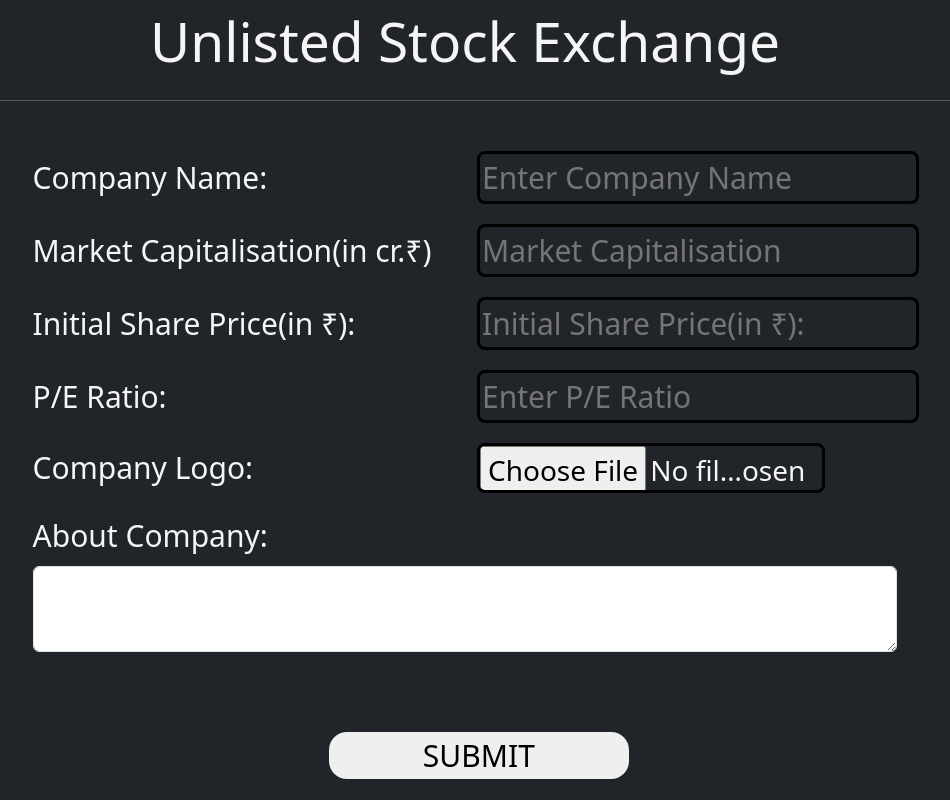
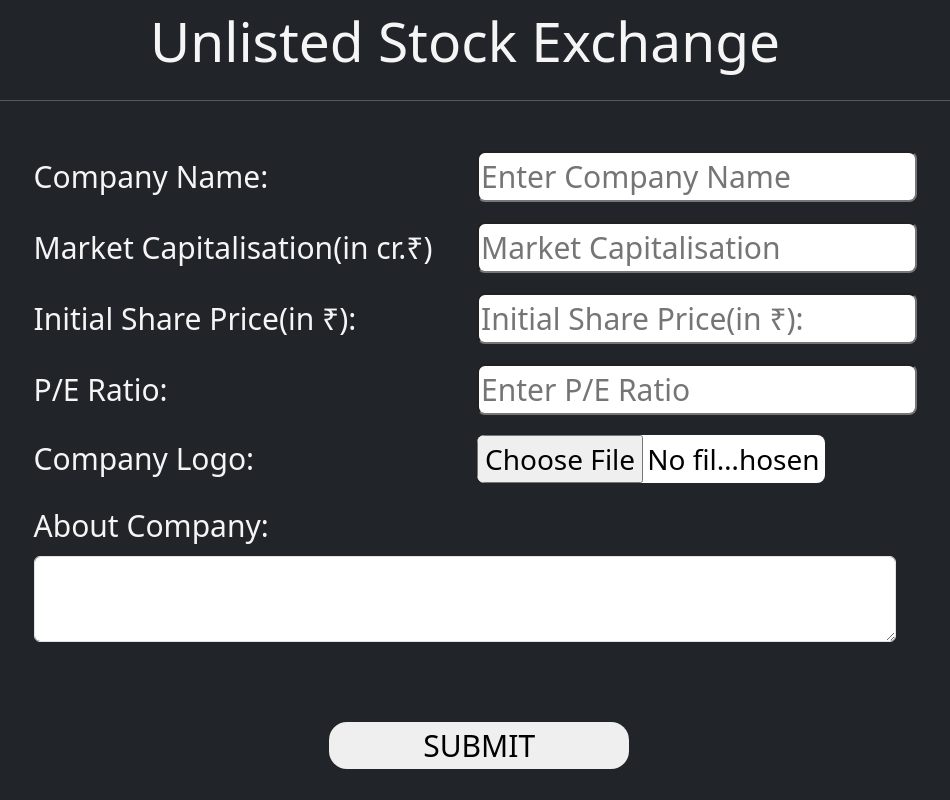
Before and after one commit to sudobh/Stock-exchange-website, a React (Create React App) app in the folder frontend/: page /admin in a window 1280 px wide. Shown: the top 800 px of the page, without its empty margins (175-1125 px from the left). Built offline with nearby package versions, Linux system fonts and the light colour scheme.

Commit message:
admin ui changes

```diff
--- a/frontend/src/components/admin.module.css
+++ b/frontend/src/components/admin.module.css
@@ -41,18 +41,15 @@
 }
 .inputfield{
  border-radius: 8px;
- background-color: #212529;
- border: solid black;
- color: whitesmoke;
+ background-color: white;
+ color: black;
 }
 .inputfield1{
   font-size: 28px;
   border-radius: 8px;
-  background-color: #212529;
-  border: solid black;
-  color: whitesmoke;
+  background-color: white;
+  color: black;
   width: 348px;
-  height: 50px;
 }
 .inputfield::-webkit-inner-spin-button {
   -webkit-appearance: none;
```
